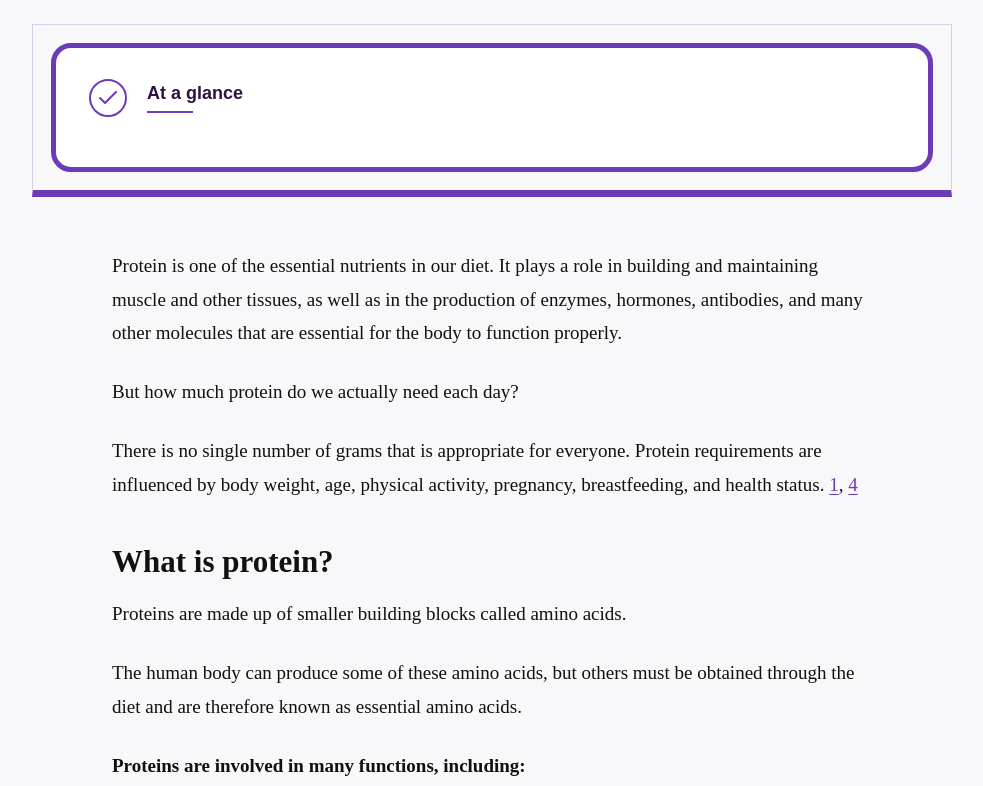
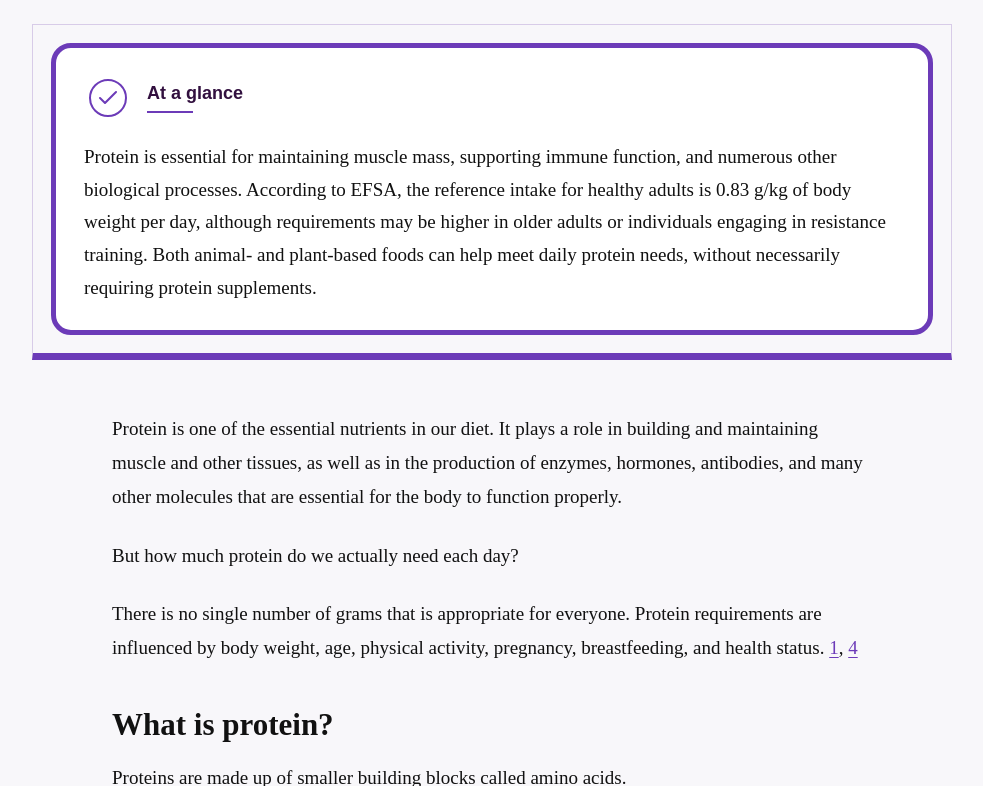
Before and after one commit to BiomedFacts/BiomedFacts, a Jekyll site: the page built from en/_posts/2026-09-20-how-much-protein-do-you-need-per-day-sources-and-amounts.md, in a window 1280 px wide and 900 px high, scrolled down 1051 px, cut to the strip 114-900 px from the top of the window. Shown: the whole strip, without its empty margins (148-1131 px from the left). Built offline with Jekyll 4.4.1, drawn with Linux system fonts in a browser that asks for light colours.

Commit message:
Update en/_posts/2026-09-20-how-much-protein-do-you-need-per-day-sources-and-amounts.md (via Pages CMS)

```diff
--- a/en/_posts/2026-09-20-how-much-protein-do-you-need-per-day-sources-and-amounts.md
+++ b/en/_posts/2026-09-20-how-much-protein-do-you-need-per-day-sources-and-amounts.md
@@ -12,6 +12,12 @@ seo_title: How Much Protein Do You Need Per Day? Sources and Amounts
 seo_description: How much protein do we need each day? See official
   recommendations, what applies to exercise and older adults, and 15 good
   sources of protein.
+overview: Protein is essential for maintaining muscle mass, supporting immune
+  function, and numerous other biological processes. According to EFSA, the
+  reference intake for healthy adults is 0.83 g/kg of body weight per day,
+  although requirements may be higher in older adults or individuals engaging in
+  resistance training. Both animal- and plant-based foods can help meet daily
+  protein needs, without necessarily requiring protein supplements.
 ---
 Protein is one of the essential nutrients in our diet. It plays a role in building and maintaining muscle and other tissues, as well as in the production of enzymes, hormones, antibodies, and many other molecules that are essential for the body to function properly.
 
```
